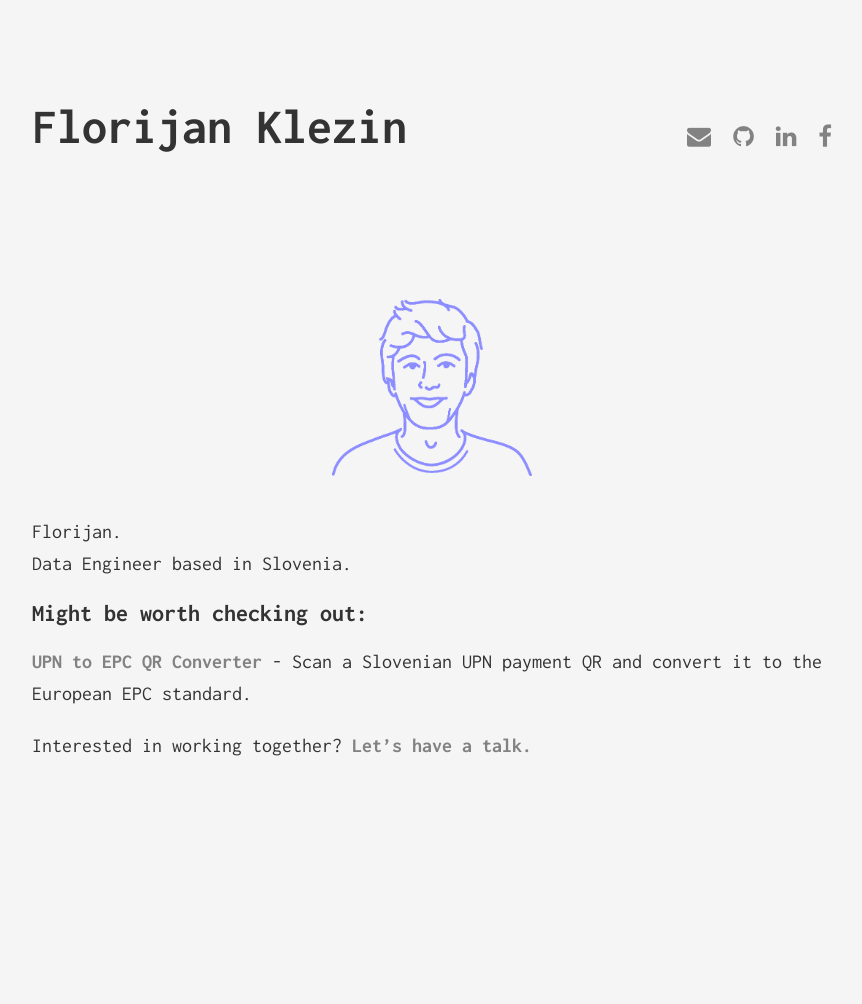
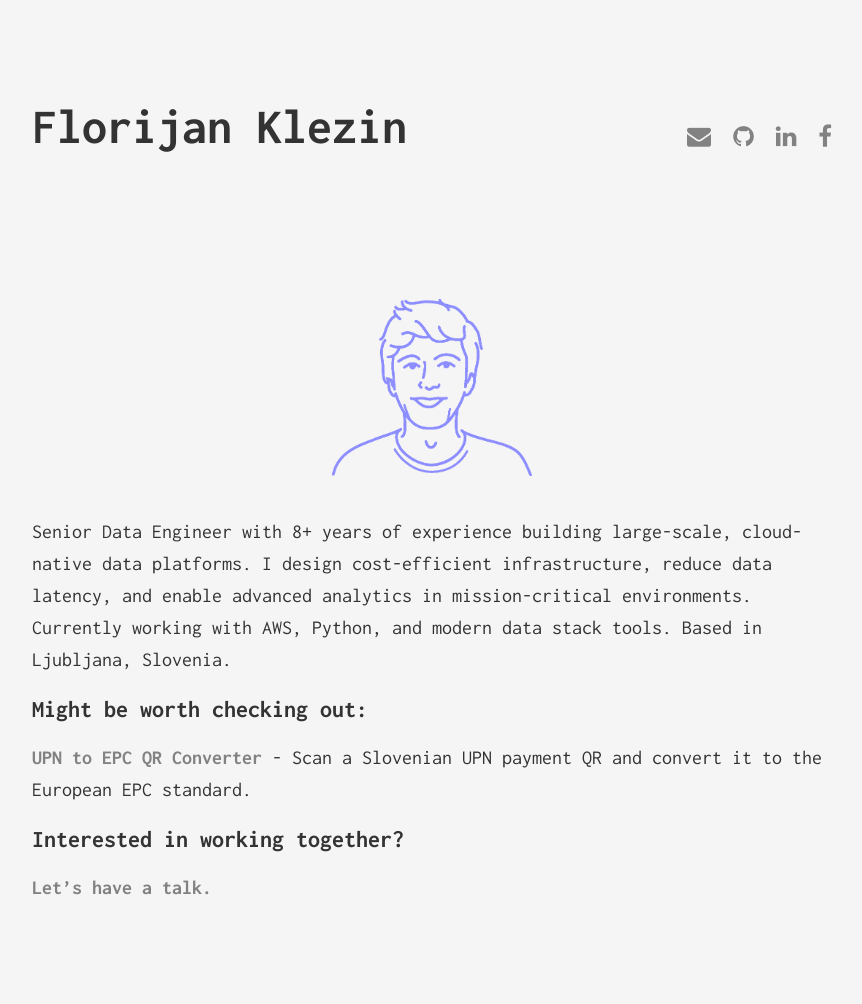
Before and after one commit to fklezin/fklezin.github.io, a Jekyll site: the page built from index.md, in a window 1280 px wide. Shown: the whole page, without its empty margins (208-1070 px from the left). Built offline with Jekyll 4.4.1, drawn with Linux system fonts in a browser that asks for light colours; before the commit the page ends 900 px from its top, so only the background shows below that.

Commit message:
Update section header for collaboration inquiry in index.md

```diff
--- a/index.md
+++ b/index.md
@@ -7,8 +7,7 @@ permalink:
 
 ![avatar-florijan](/assets/images/florijan.png){:class="img-responsive" :height="200px": width="200px"}
 
-Florijan. <br/>
-Data Engineer based in Slovenia. <br/>
+Senior Data Engineer with 8+ years of experience building large-scale, cloud-native data platforms. I design cost-efficient infrastructure, reduce data latency, and enable advanced analytics in mission-critical environments. Currently working with AWS, Python, and modern data stack tools. Based in Ljubljana, Slovenia. <br/>
 
 <!--<b>Welcome to my personal page!</b>-->
 
@@ -16,5 +15,5 @@ Data Engineer based in Slovenia. <br/>
 
 **[UPN to EPC QR Converter](/qr.upn/)** - Scan a Slovenian UPN payment QR and convert it to the European EPC standard.
 
-Interested in working together?
+## Interested in working together?
 [Let's have a talk.](mailto:klezin.florijan95@gmail.com)
```
